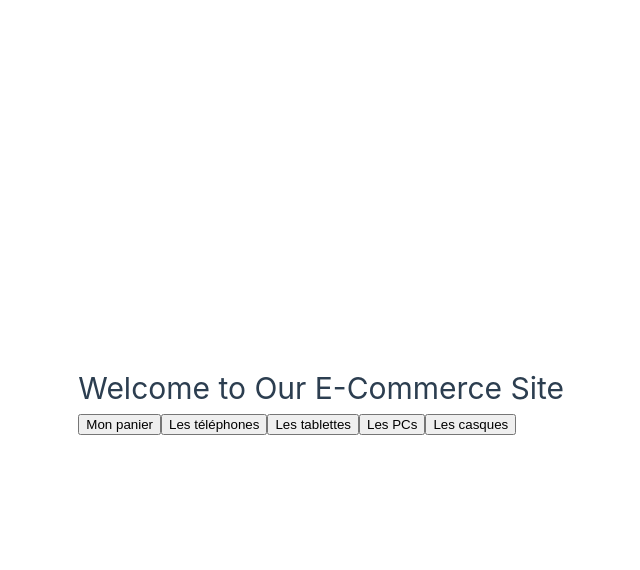
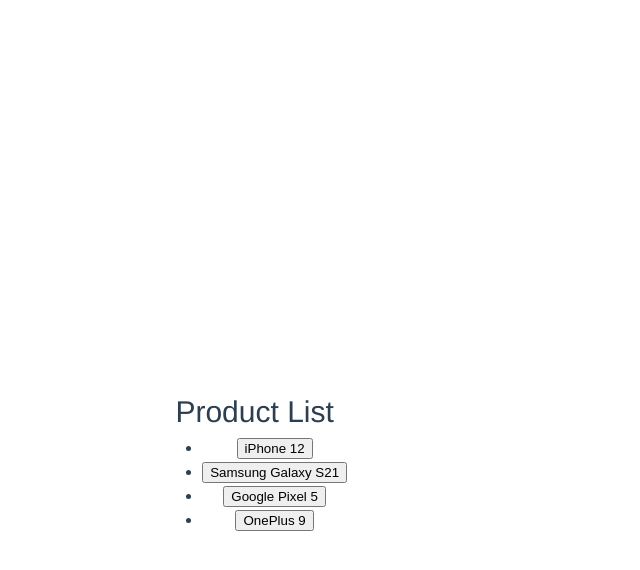
Before and after one commit to roddone/l3sdn-td2, a Vue app: page / in a window 1280 px wide. Both pictures are taken after a click on the button "Les téléphones". Shown: the top 570 px of the page, without its empty margins (76-716 px from the left). Built offline with nearby package versions, Linux system fonts and the light colour scheme.

Commit message:
product list

```diff
--- a/src/App.vue
+++ b/src/App.vue
@@ -1,11 +1,20 @@
+<template>
+  <div id="app">
+    <router-view></router-view>
+  </div>
+</template>
+
 <script setup>
-import { RouterLink, RouterView } from 'vue-router'
-import HomePage from './components/HomePage.vue'
+import { RouterView } from 'vue-router';
 </script>
 
-<template>
-
-  <HomePage/>
-
-
-</template>
+<style>
+#app {
+  font-family: Avenir, Helvetica, Arial, sans-serif;
+  -webkit-font-smoothing: antialiased;
+  -moz-osx-font-smoothing: grayscale;
+  text-align: center;
+  color: #2c3e50;
+  margin-top: 60px;
+}
+</style>
--- a/src/components/ProductList.vue
+++ b/src/components/ProductList.vue
@@ -2,7 +2,7 @@
     <div>
       <h1>Product List</h1>
       <ul>
-        <li v-for="product in products" :key="product.id">
+        <li v-for="product in filteredProducts" :key="product.id">
           <button @click="goToProductDetails(product.id)">
             {{ product.name }}
           </button>
@@ -18,7 +18,16 @@
 const router = useRouter();
 const route = useRoute();
 const category = route.params.category;
-  const products = ref([]);
+const products = ref([
+  { id: 1, name: 'iPhone 12', category: 'telephones' },
+  { id: 2, name: 'Samsung Galaxy S21', category: 'telephones' },
+  { id: 3, name: 'Google Pixel 5', category: 'telephones' },
+  { id: 4, name: 'OnePlus 9', category: 'telephones' },
+]);
+
+
+
+const filteredProducts = ref(products.value.filter(product => product.category === category));
 
 function goToProductDetails(productId) {
   router.push(`/product/${productId}`);
```
Lines whose indentation alone changed are shown as unchanged.
